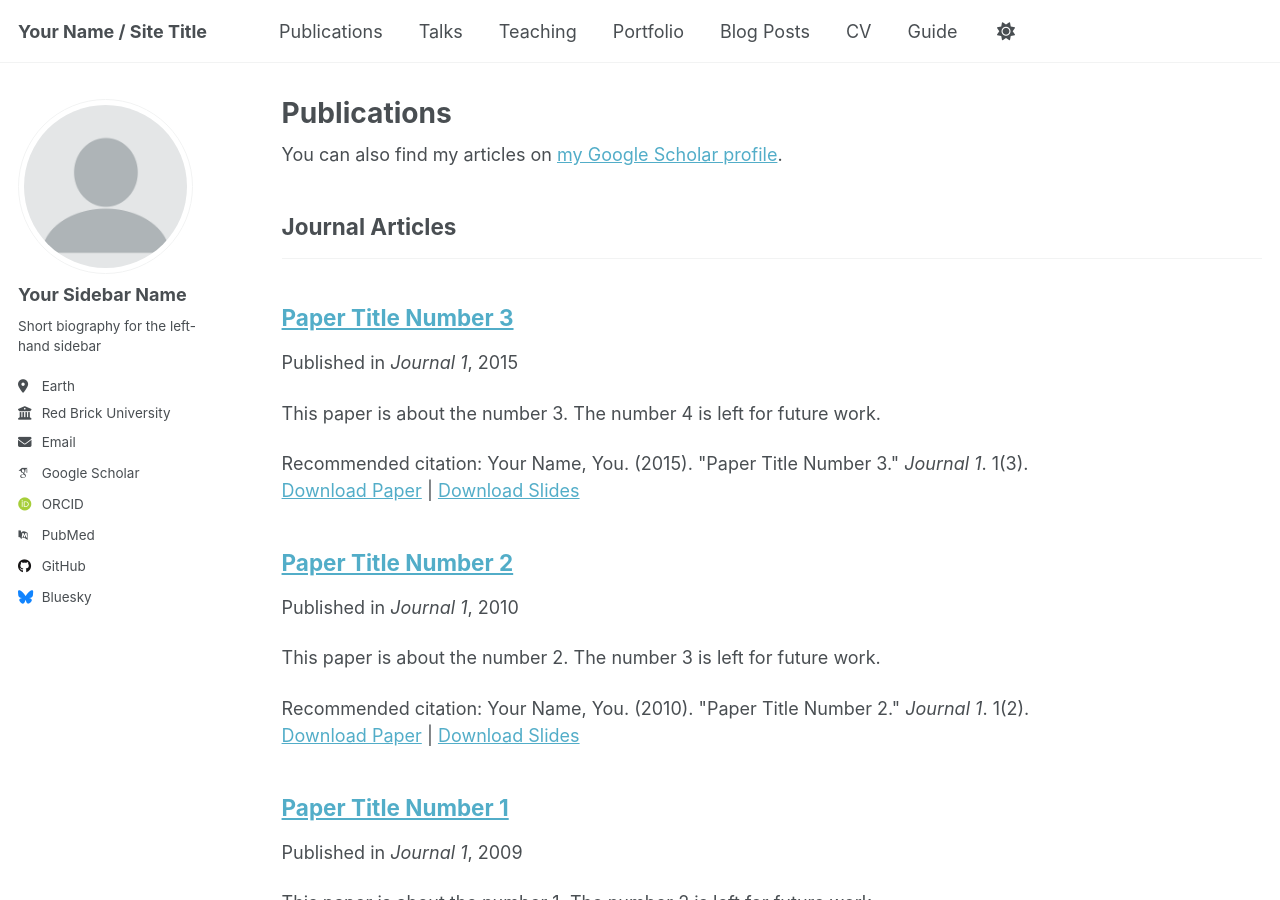
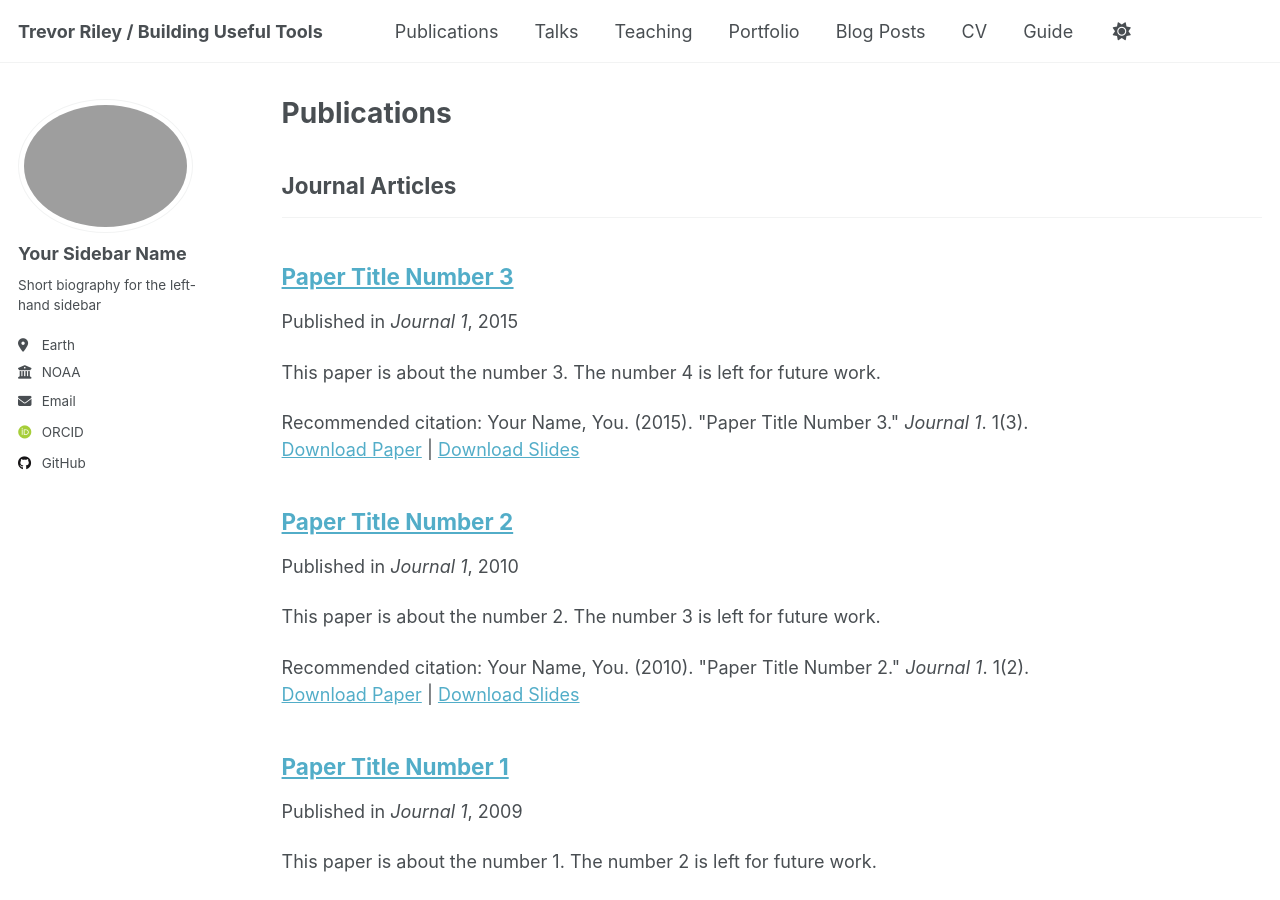
Before and after one commit to TNRiley/UsefulTools, a Jekyll site: the page built from _pages/publications.html, in a window 1280 px wide and 900 px high. Built offline with Jekyll 4.4.1, drawn with Linux system fonts in a browser that asks for light colours; some web fonts are replaced; a script that is not in the unit is left out; part of the change alters nothing that is shown.

Commit message:
initial check

```diff
--- a/_config.yml
+++ b/_config.yml
@@ -9,73 +9,38 @@
 # Basic Site Settings
 locale                   : "en-US"
 site_theme               : "default"
-title                    : "Your Name / Site Title"
+title                    : "Trevor Riley / Building Useful Tools"
 title_separator          : "-"
 name                     : &name "Your Name"
 description              : &description "personal description"
-url                      : https://academicpages.github.io # the base hostname & protocol for your site e.g. "https://[your GitHub username].github.io" or if you already have some other page hosted on Github then use "https://[your GitHub username].github.io/[Your Repo Name]"
+url                      : https://tnriley.github.io/UsefulTools
 baseurl                  : "" # the subpath of your site, e.g. "/blog"
-repository               : "academicpages/academicpages.github.io"
+repository               : ""
 
 # Site Author - The following control what appear as part of the author content on the side bar.
 #               If a field is blank the icon and link will not appear, otherwise it will be shown.
 #               Additional customization can be done by editing /_includes/author-profile.html
 author:
   # Biographic information
-  avatar           : "profile.png"
+  avatar           : "onedoesnotsimply.png"
   name             : "Your Sidebar Name"
   pronouns         : # example: "she/her"
   bio              : "Short biography for the left-hand sidebar"
   location         : "Earth"
-  employer         : "Red Brick University"
+  employer         : "NOAA"
   uri              : # URL
-  email            : "none@example.org"
+  email            : ""
 
   # Academic websites
-  academia         : # URL
-  arxiv            : # URL - Update with the correct link to your profile
-  googlescholar    : "https://scholar.google.com/citations?user=PS_CX0AAAAAJ"
-  impactstory      : # URL
-  orcid            : "http://orcid.org/yourorcidurl"
-  semantic         : # URL
-  pubmed           : "https://www.ncbi.nlm.nih.gov/pubmed/?term=john+snow"
-  researchgate     : # URL
-  scopus           : # URL
+
+  orcid            : "http://orcid.org/0000-0002-6834-9802"
 
   # Repositories and software development
-  bitbucket        : # Username - Update with your username on the site
-  codepen          : # Username
-  dribbble         : # Username
   github           : "academicpages"
-  kaggle           : # Username
-  stackoverflow    : # User number or user number and name (i.e., use "1" or "1/jeff-atwood")
 
   # Social media
-  artstation       : # Username
-  bluesky          : "bsky.app" # Replace this with you Bluesky username
-  facebook         : # Username
-  flickr           : # Username
-  foursquare       : # Username
-  goodreads        : # Username
-  google_plus      : # Username
-  keybase          : # Username
-  instagram        : # Username
-  lastfm           : # Username
+
   linkedin         : # Username
-  mastodon         : # URL
-  medium           : # URL
-  pinterest        : # Username
-  soundcloud       : # Username
-  steam            : # Username
-  telegram         : # URL
-  tumblr           : # Username
-  twitter          : # Username for X / Twitter
-  vine             : # Username
-  weibo            : # Username
-  wikipedia        : # Username
-  xing             : # Username
-  youtube          : # Username
-  zhihu            : # Username
 
 # Publication Category - The following the list of publication categories and their headings
 publication_category:
```
Also changed, not shown: 2 other files.
